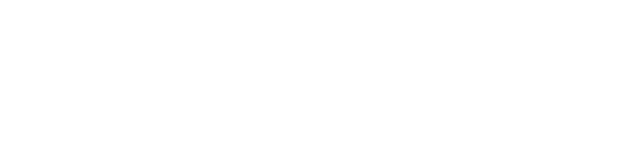
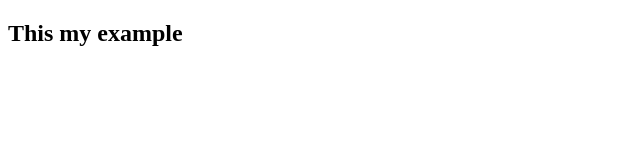
Before and after one commit to gurjeetsingh/WebDevExample, a plain HTML site: page index.html in a window 1280 px wide. Shown: the whole page, without its empty margins (0-640 px from the left). Drawn offline with Linux system fonts and the light colour scheme.

Commit message:
Update index.html
added h2

```diff
--- a/index.html
+++ b/index.html
@@ -6,6 +6,6 @@
     <title>Document</title>
 </head>
 <body>
-
+    <h2>This my example</h2>
 </body>
 </html>
```
